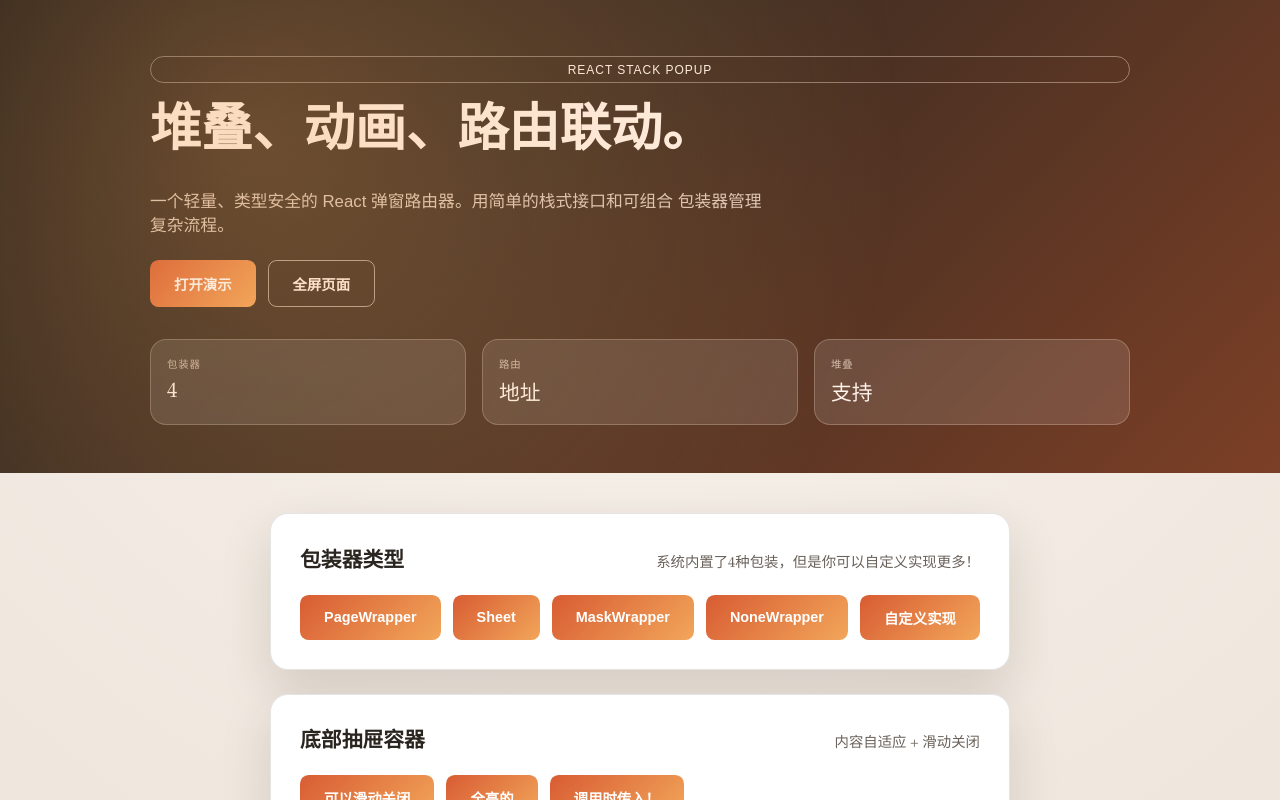
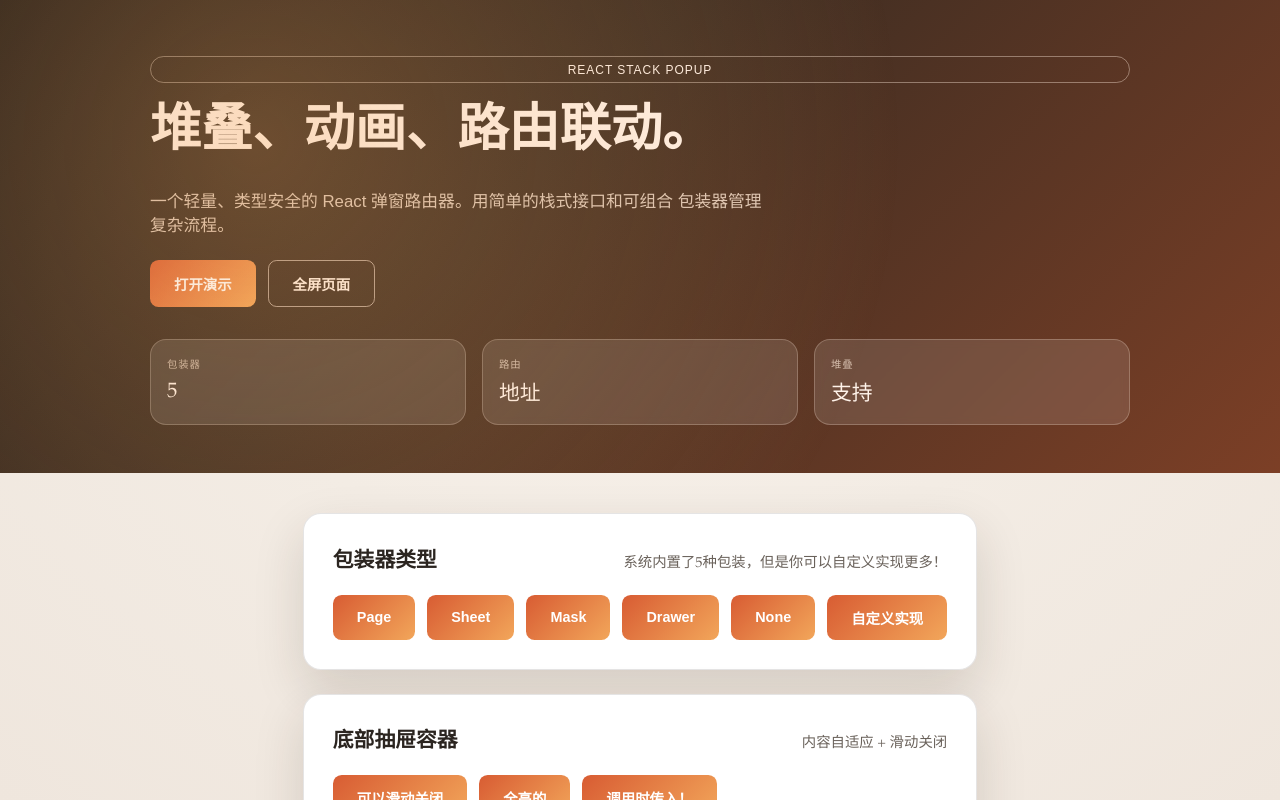
Before and after one commit to PlutoCRown/react-stack-popup, a React (Vite) app: page / in a window 1280 px wide. Built offline with nearby package versions, Linux system fonts and the light colour scheme.

Commit message:
fix: Drawer Demo

```diff
--- a/demo/App.tsx
+++ b/demo/App.tsx
@@ -37,7 +37,7 @@ function App() {
         <div className="hero-panel">
           <div className="metric">
             <span className="metric-label">包装器</span>
-            <span className="metric-value">4</span>
+            <span className="metric-value">5</span>
           </div>
           <div className="metric">
             <span className="metric-label">路由</span>
--- a/demo/components/WrapperPanel.tsx
+++ b/demo/components/WrapperPanel.tsx
@@ -6,7 +6,7 @@ export function WrapperPanel() {
       <div className="card-header">
         <h2>包装器类型</h2>
         <span className="subtle">
-          系统内置了4种包装，但是你可以自定义实现更多！
+          系统内置了5种包装，但是你可以自定义实现更多！
         </span>
       </div>
 
--- a/demo/constants/popupIds.ts
+++ b/demo/constants/popupIds.ts
@@ -9,5 +9,6 @@ export enum PopupID {
   ScrollSheet = "ScrollSheet",
   ScrollPage = "ScrollPage",
   ScrollMask = "ScrollMask",
-  CustomContent = 'invoke'
+  Drawer = "Drawer",
+  CustomContent = "invoke"
 }
--- /dev/null
+++ b/demo/popups/DrawerPopup.tsx
@@ -0,0 +1,20 @@
+import { DemoCard } from "../components/DemoCard";
+
+export const DrawerPopup = () => {
+  return (
+    <div
+      style={{
+        padding: "20px",
+        height: "100%",
+        background: "linear-gradient(160deg, #f3f7ff, #eef2f9)",
+      }}
+    >
+      <DemoCard
+        title="侧边抽屉"
+        subtitle="从左右侧滑入，关闭时向同侧滑出。"
+      ></DemoCard>
+    </div>
+  );
+};
+
+export default DrawerPopup;
--- a/demo/popups/PagePopup.tsx
+++ b/demo/popups/PagePopup.tsx
@@ -28,11 +28,14 @@ export const AllWrapBtnGroup = () => {
   return (
     <div className="button-group">
       <button onClick={() => stackRouter.open(PopupID.FullPage, {})}>
-        PageWrapper
+        Page
       </button>
       <button onClick={() => stackRouter.open(PopupID.Sheet, {})}>Sheet</button>
       <button onClick={() => stackRouter.open(PopupID.CenterPopup, {})}>
-        MaskWrapper
+        Mask
+      </button>
+      <button onClick={() => stackRouter.open(PopupID.Drawer, {})}>
+        Drawer
       </button>
       <button
         onClick={() =>
@@ -42,7 +45,7 @@ export const AllWrapBtnGroup = () => {
           })
         }
       >
-        NoneWrapper
+        None
       </button>
       <button onClick={() => stackRouter.open(PopupID.CustomWrapper, {})}>
         自定义实现
--- a/demo/stackRouter.tsx
+++ b/demo/stackRouter.tsx
@@ -3,6 +3,7 @@ import {
   MaskWrapper,
   SheetWrapper,
   PageWrapper,
+  DrawerWrapper,
   RegisterPopup,
   StackRouter,
   WrapperBaseProps,
@@ -13,6 +14,7 @@ import RandomHeightPopup from "./popups/RandomHeightPopup";
 import NormalPopup from "./popups/NormalPopup";
 import CustomPopup from "./popups/CustomPopup";
 import PagePopup from "./popups/PagePopup";
+import DrawerPopup from "./popups/DrawerPopup";
 import PropsPopup from "./popups/PropsPopup";
 import React from "react";
 import LongContent from "./popups/LongContent";
@@ -24,6 +26,7 @@ const popups = [
     duration: 0,
   }),
   RegisterPopup(PopupID.FullPage, PagePopup, PageWrapper),
+  RegisterPopup(PopupID.Drawer, DrawerPopup, DrawerWrapper),
   RegisterPopup(PopupID.CenterPopup, NormalPopup, MaskWrapper),
   RegisterPopup(PopupID.Sheet, RandomHeightPopup, SheetWrapper, {
     swipable: false,
--- a/index.html
+++ b/index.html
@@ -11,7 +11,7 @@
       --rsp-duration: .3s;
     }
 
-    #root {
+    .rsp-root {
       height: 100vh;
       overflow: scroll;
     }
--- a/src/components/wrappers/DrawerWrapper.tsx
+++ b/src/components/wrappers/DrawerWrapper.tsx
@@ -33,8 +33,14 @@ export const DrawerWrapper = ({
     const fromX = direction === "left" ? "-100%" : "100%";
     const animation = el.animate(
       visible
-        ? [{ transform: `translateX(${fromX})` }, { transform: "translateX(0)" }]
-        : [{ transform: "translateX(0)" }, { transform: `translateX(${fromX})` }],
+        ? [
+            { transform: `translateX(${fromX})` },
+            { transform: "translateX(0)" },
+          ]
+        : [
+            { transform: "translateX(0)" },
+            { transform: `translateX(${fromX})` },
+          ],
       {
         duration,
         easing: "ease",
@@ -51,13 +57,12 @@ export const DrawerWrapper = ({
     };
   }, [visible, duration, direction]);
 
-  const normalizedWidth =
-    typeof width === "number" ? `${width}px` : width;
+  const normalizedWidth = typeof width === "number" ? `${width}px` : width;
 
   return (
     <div
       ref={drawerRef}
-      className={clsx("rsp-stack", "rsp-page", styles.drawerWrapper, className)}
+      className={clsx("rsp-stack", styles.drawerWrapper, className)}
       style={{
         width: normalizedWidth,
         left: direction === "left" ? 0 : undefined,
```
